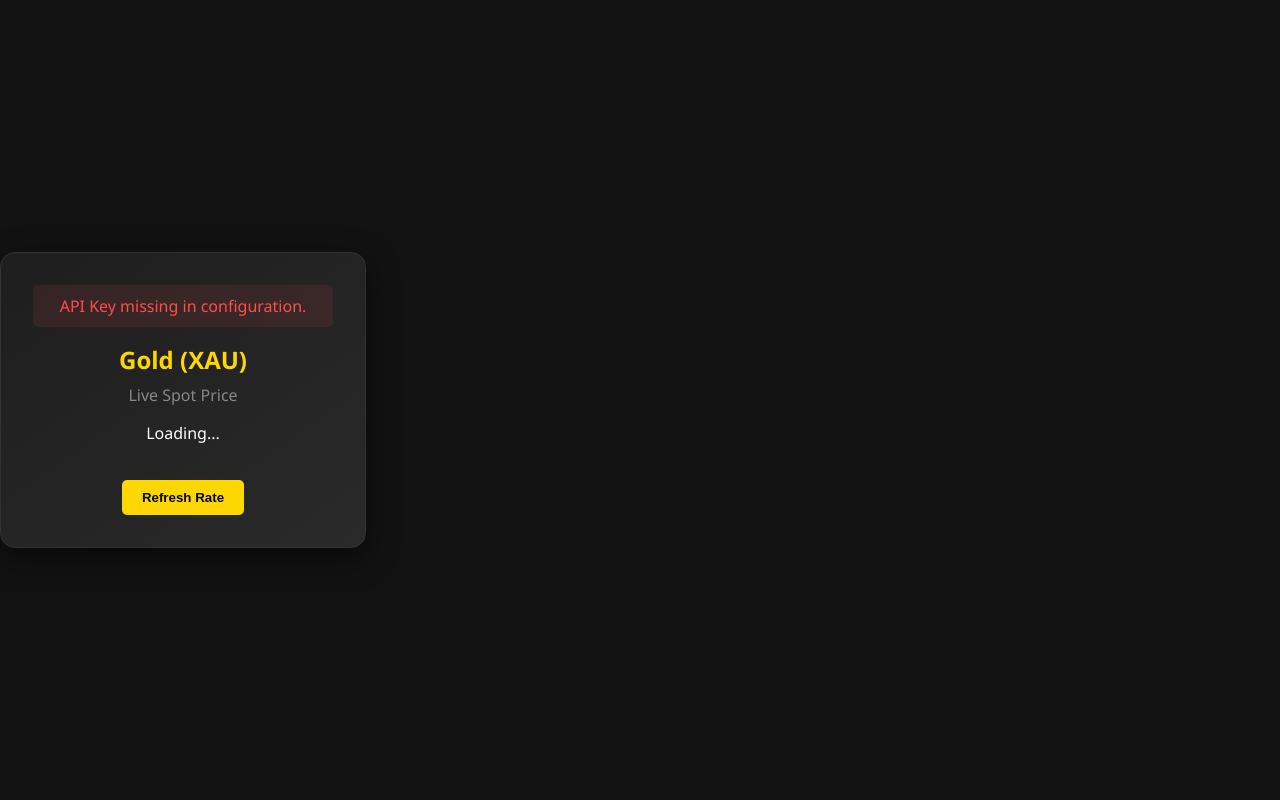
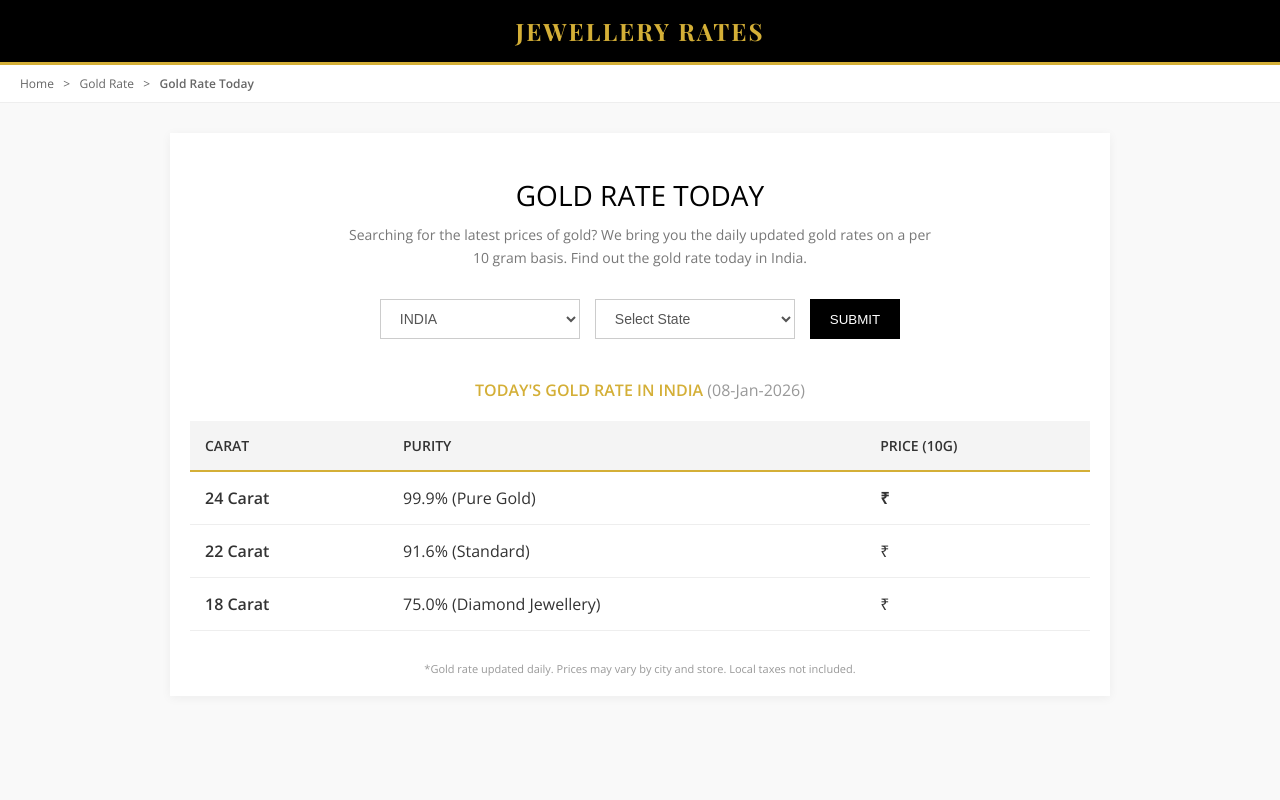
Before and after one commit to yashkrx/gold-rate-app, a Flask app: page / in a window 1280 px wide. Run offline with Flask 3, Linux system fonts and the light colour scheme; data that the repository does not hold is empty.

Commit message:
Update design to match jewelry brand style

```diff
--- a/api/index.py
+++ b/api/index.py
@@ -1,21 +1,22 @@
 from flask import Flask, render_template
+import os
 import requests
-import os
+from datetime import datetime
 
-# Point to the 'templates' folder in the parent directory
-app = Flask(__name__, template_folder='../templates')
+app = Flask(__name__)
 
-# Get API Key from Environment Variable (Secure way)
-API_KEY = os.environ.get('goldapi-424wtsmk4gjonm-io')
-BASE_URL = 'https://www.goldapi.io/api/XAU/USD'
+# CONFIGURATION
+API_KEY = os.environ.get('GOLD_API_KEY')
+BASE_URL = 'https://www.goldapi.io/api/XAU/INR'
 
 @app.route('/')
 def home():
     gold_data = {}
     error_message = None
+    today_date = datetime.now().strftime("%d-%b-%Y") # e.g., 08-Jan-2026
 
     if not API_KEY:
-        return render_template('index.html', error="API Key missing in configuration.")
+        return render_template('index.html', error="API Key missing.")
 
     try:
         headers = {
@@ -27,12 +28,23 @@ def home():
 
         if response.status_code == 200:
             data = response.json()
+
+            # Base calculation: Price per 10 grams 24K
+            price_ounce = data.get('price')
+            price_24k_10g = (price_ounce / 31.1035) * 10
+
+            # Calculate other purities commonly shown on jewelry sites
+            price_22k_10g = price_24k_10g * (22/24)
+            price_18k_10g = price_24k_10g * (18/24)
+
             gold_data = {
-                'price': round(data.get('price'), 2),
-                'currency': 'USD',
-                'symbol': 'XAU',
-                'low_price': round(data.get('low_price'), 2),
-                'high_price': round(data.get('high_price'), 2)
+                'date': today_date,
+                'price_24k': "{:,.0f}".format(price_24k_10g),
+                'price_22k': "{:,.0f}".format(price_22k_10g),
+                'price_18k': "{:,.0f}".format(price_18k_10g),
+                'currency': '₹',
+                # Mock trend for design purposes (up/down arrow)
+                'trend': 'up' if data.get('price_change_24h', 0) > 0 else 'down'
             }
         else:
             error_message = f"Error fetching data: {response.status_code}"
@@ -42,5 +54,5 @@ def home():
 
     return render_template('index.html', data=gold_data, error=error_message)
 
-# Vercel requires this for the serverless function to work
-app = app
+if __name__ == '__main__':
+    app.run(debug=True)
--- a/templates/index.html
+++ b/templates/index.html
@@ -3,103 +3,206 @@
 <head>
     <meta charset="UTF-8">
     <meta name="viewport" content="width=device-width, initial-scale=1.0">
-    <title>Live Gold Rate</title>
+    <title>Gold Rate Today | Live Prices</title>
     <style>
+        /* RESET & FONTS */
         body {
-            font-family: 'Segoe UI', Tahoma, Geneva, Verdana, sans-serif;
-            background-color: #121212;
-            color: #ffffff;
+            font-family: 'Open Sans', sans-serif;
+            background-color: #f9f9f9;
+            margin: 0;
+            padding: 0;
+            color: #333;
+        }
+
+        /* HEADER STYLE (Black & Gold) */
+        .header {
+            background-color: #000;
+            padding: 15px 0;
+            text-align: center;
+            border-bottom: 3px solid #d4af37;
+        }
+        .header h1 {
+            color: #d4af37; /* Kalyan Gold Color */
+            margin: 0;
+            font-family: 'Playfair Display', serif;
+            letter-spacing: 2px;
+            font-size: 24px;
+            text-transform: uppercase;
+        }
+
+        /* BREADCRUMB */
+        .breadcrumb {
+            background-color: #fff;
+            padding: 10px 20px;
+            font-size: 12px;
+            color: #666;
+            border-bottom: 1px solid #eee;
+        }
+
+        /* MAIN CONTAINER */
+        .container {
+            max-width: 900px;
+            margin: 30px auto;
+            padding: 20px;
+            background: #fff;
+            box-shadow: 0 2px 10px rgba(0,0,0,0.05);
+        }
+
+        /* TITLE SECTION */
+        .page-title {
+            text-align: center;
+            margin-bottom: 30px;
+        }
+        .page-title h2 {
+            font-size: 28px;
+            font-weight: 300;
+            color: #000;
+            margin-bottom: 10px;
+            text-transform: uppercase;
+        }
+        .page-title p {
+            color: #777;
+            font-size: 14px;
+            max-width: 600px;
+            margin: 0 auto;
+            line-height: 1.6;
+        }
+
+        /* FILTERS (Mock Dropdowns) */
+        .filters {
             display: flex;
-            justify_content: center;
-            align-items: center;
-            height: 100vh;
-            margin: 0;
+            justify-content: center;
+            gap: 15px;
+            margin-bottom: 40px;
+            flex-wrap: wrap;
         }
-        .card {
-            background: linear-gradient(145deg, #1e1e1e, #2a2a2a);
-            padding: 2rem;
-            border-radius: 15px;
-            box-shadow: 0 10px 30px rgba(0,0,0,0.5);
+        .select-box {
+            padding: 10px 15px;
+            width: 200px;
+            border: 1px solid #ccc;
+            background-color: #fff;
+            color: #555;
+            font-size: 14px;
+            border-radius: 0; /* Square edges like the original site */
+        }
+
+        /* RATES TABLE */
+        .rates-table {
+            width: 100%;
+            border-collapse: collapse;
+            margin-top: 20px;
+        }
+        .rates-table th {
+            background-color: #f4f4f4;
+            color: #333;
+            font-weight: 600;
+            padding: 15px;
+            text-align: left;
+            border-bottom: 2px solid #d4af37;
+            text-transform: uppercase;
+            font-size: 14px;
+        }
+        .rates-table td {
+            padding: 15px;
+            border-bottom: 1px solid #eee;
+            color: #333;
+            font-size: 16px;
+        }
+        .price-up { color: green; }
+        .price-down { color: red; }
+
+        /* DISCLAIMER */
+        .disclaimer {
+            margin-top: 30px;
+            font-size: 11px;
+            color: #999;
             text-align: center;
-            width: 300px;
-            border: 1px solid #333;
         }
-        h1 {
-            font-size: 1.5rem;
-            color: #ffd700; /* Gold color */
-            margin-bottom: 0.5rem;
-        }
-        .price-box {
-            font-size: 3rem;
-            font-weight: bold;
-            margin: 20px 0;
-            color: #fff;
-        }
-        .currency {
-            font-size: 1rem;
-            color: #888;
-            vertical-align: super;
-        }
-        .stats {
-            display: flex;
-            justify-content: space-between;
-            margin-top: 20px;
-            font-size: 0.9rem;
-            color: #aaa;
-        }
-        .refresh-btn {
-            background-color: #ffd700;
-            color: #000;
-            border: none;
-            padding: 10px 20px;
-            border-radius: 5px;
-            cursor: pointer;
-            font-weight: bold;
-            margin-top: 20px;
-            transition: background 0.3s;
-        }
-        .refresh-btn:hover {
-            background-color: #e6c200;
-        }
-        .error {
-            color: #ff4d4d;
-            background: rgba(255, 77, 77, 0.1);
+
+        /* ERROR MESSAGE */
+        .error-bar {
+            background-color: #ffe6e6;
+            color: #d8000c;
             padding: 10px;
-            border-radius: 5px;
-            margin-bottom: 15px;
+            text-align: center;
+            margin-bottom: 10px;
+            font-size: 14px;
         }
     </style>
+    <link href="https://fonts.googleapis.com/css2?family=Open+Sans:wght@400;600&family=Playfair+Display:wght@700&display=swap" rel="stylesheet">
 </head>
 <body>
 
-    <div class="card">
+    <div class="header">
+        <h1>JEWELLERY RATES</h1>
+    </div>
+
+    <div class="breadcrumb">
+        Home &nbsp; > &nbsp; Gold Rate &nbsp; > &nbsp; <strong>Gold Rate Today</strong>
+    </div>
+
+    <div class="container">
+
         {% if error %}
-            <div class="error">{{ error }}</div>
+            <div class="error-bar">{{ error }}</div>
         {% endif %}
 
-        <h1>Gold (XAU)</h1>
-        <p style="color: #888; margin: 0;">Live Spot Price</p>
+        <div class="page-title">
+            <h2>Gold Rate Today</h2>
+            <p>Searching for the latest prices of gold? We bring you the daily updated gold rates on a per 10 gram basis. Find out the gold rate today in India.</p>
+        </div>
+
+        <div class="filters">
+            <select class="select-box">
+                <option>INDIA</option>
+            </select>
+            <select class="select-box">
+                <option>Select State</option>
+                <option>Delhi</option>
+                <option>Mumbai</option>
+                <option>Kerala</option>
+            </select>
+            <button style="background-color: #000; color: #fff; border: none; padding: 10px 20px; cursor: pointer;">SUBMIT</button>
+        </div>
+
+        <h3 style="text-align: center; font-size: 16px; margin-top: 30px; color: #d4af37;">
+            TODAY'S GOLD RATE IN INDIA <span style="color: #999; font-weight: normal;">({{ data.date }})</span>
+        </h3>
 
         {% if data %}
-            <div class="price-box">
-                <span class="currency">$</span>{{ data.price }}
-            </div>
-
-            <div class="stats">
-                <div>
-                    <span>Low</span><br>
-                    <span style="color: #ff4d4d;">${{ data.low_price }}</span>
-                </div>
-                <div>
-                    <span>High</span><br>
-                    <span style="color: #00cc66;">${{ data.high_price }}</span>
-                </div>
-            </div>
+        <table class="rates-table">
+            <thead>
+                <tr>
+                    <th>Carat</th>
+                    <th>Purity</th>
+                    <th>Price (10g)</th>
+                </tr>
+            </thead>
+            <tbody>
+                <tr>
+                    <td><strong>24 Carat</strong></td>
+                    <td>99.9% (Pure Gold)</td>
+                    <td style="font-weight: bold;">₹ {{ data.price_24k }}</td>
+                </tr>
+                <tr>
+                    <td><strong>22 Carat</strong></td>
+                    <td>91.6% (Standard)</td>
+                    <td>₹ {{ data.price_22k }}</td>
+                </tr>
+                <tr>
+                    <td><strong>18 Carat</strong></td>
+                    <td>75.0% (Diamond Jewellery)</td>
+                    <td>₹ {{ data.price_18k }}</td>
+                </tr>
+            </tbody>
+        </table>
         {% else %}
-            <p>Loading...</p>
+            <p style="text-align: center; padding: 20px;">Loading live rates...</p>
         {% endif %}
 
-        <button class="refresh-btn" onclick="window.location.reload();">Refresh Rate</button>
+        <div class="disclaimer">
+            *Gold rate updated daily. Prices may vary by city and store. Local taxes not included.
+        </div>
     </div>
 
 </body>
```
